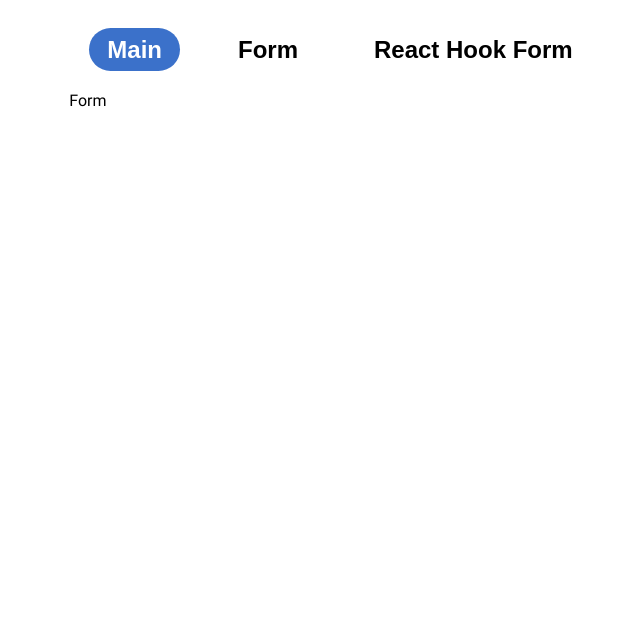
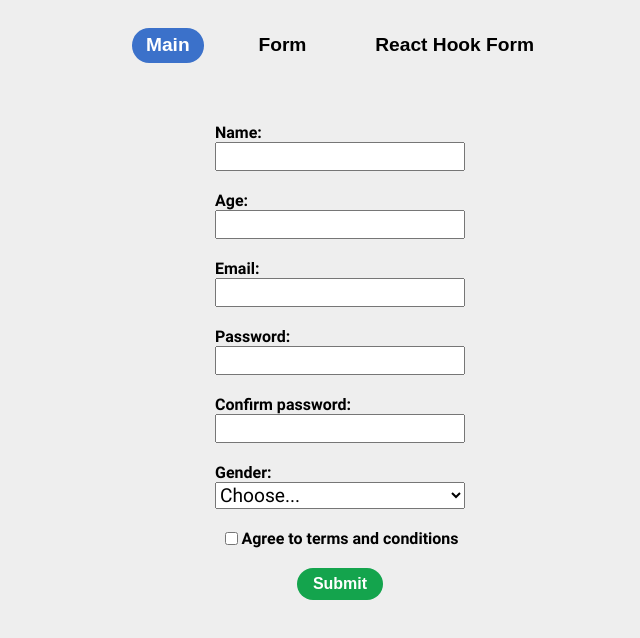
Before and after one commit to whiterabbit8/react-components, a React (Vite) app in the folder react-forms/: page /form in a window 1280 px wide. Shown: the top 638 px of the page, without its empty margins (308-948 px from the left). Built offline with nearby package versions, Linux system fonts and the light colour scheme.

Commit message:
feat: add form

```diff
--- a/react-forms/src/pages/Form/Form.tsx
+++ b/react-forms/src/pages/Form/Form.tsx
@@ -1,3 +1,39 @@
 export default function Form(): JSX.Element {
-  return <div>Form</div>;
+  return (
+  <form className="form">
+    <div className="form-element">
+      <label htmlFor="name">Name:</label>
+      <input type="text" name="name" className="input" />
+    </div>
+    <div className="form-element">
+      <label htmlFor="age">Age:</label>
+      <input type="text" name="age" className="input" />
+    </div>
+    <div className="form-element">
+      <label htmlFor="email">Email:</label>
+      <input type="text" name="email" className="input" />
+    </div>
+    <div className="form-element">
+      <label htmlFor="password">Password:</label>
+      <input type="text" name="password" className="input" />
+    </div>
+    <div className="form-element">
+      <label htmlFor="password-confirm">Confirm password:</label>
+      <input type="text" name="password-confirm" className="input" />
+    </div>
+    <div className="form-element">
+      <label htmlFor="password-confirm">Gender:</label>
+      <select name="password-confirm" className="input">
+        <option>Choose...</option>
+        <option>Male</option>
+        <option>Female</option>
+      </select>
+    </div>
+    <div className="form-element checkbox">
+      <input type="checkbox" name="acceptance" />
+      <label htmlFor="acceptance">Agree to terms and conditions</label>
+    </div>
+    <button type="submit" className="submit-btn">Submit</button>
+  </form>
+  );
 }
--- a/react-forms/src/store/formSlice.tsx
+++ b/react-forms/src/store/formSlice.tsx
@@ -1,6 +1,6 @@
 import { createSlice, PayloadAction } from '@reduxjs/toolkit';
 
-export interface FormState {
+export interface FormData {
   name: string;
   age: number;
   email: string;
@@ -9,47 +9,50 @@ export interface FormState {
   acceptance: boolean;
 }
 
+export interface FormState {
+  submitted: FormData[];
+}
+
 const initialState: FormState = {
-  name: '',
-  age: 21,
-  email: '',
-  password: '',
-  gender: '',
-  acceptance: false,
+  // name: '',
+  // age: 21,
+  // email: '',
+  // password: '',
+  // gender: '',
+  // acceptance: false,
+  submitted: [],
 };
 
 export const formSlice = createSlice({
   name: 'formData',
   initialState,
   reducers: {
-    setName: (state, action: PayloadAction<string>) => {
-      state.name = action.payload;
-    },
-    setAge: (state, action: PayloadAction<number>) => {
-      state.age = action.payload;
-    },
-    setEmail: (state, action: PayloadAction<string>) => {
-      state.email = action.payload;
-    },
-    setPassword: (state, action: PayloadAction<string>) => {
-      state.email = action.payload;
-    },
-    setGender: (state, action: PayloadAction<string>) => {
-      state.gender = action.payload;
-    },
-    setAcceptance: (state, action: PayloadAction<boolean>) => {
-      state.acceptance = action.payload;
-    },
+    // setName: (state, action: PayloadAction<string>) => {
+    //   state.name = action.payload;
+    // },
+    // setAge: (state, action: PayloadAction<number>) => {
+    //   state.age = action.payload;
+    // },
+    // setEmail: (state, action: PayloadAction<string>) => {
+    //   state.email = action.payload;
+    // },
+    // setPassword: (state, action: PayloadAction<string>) => {
+    //   state.email = action.payload;
+    // },
+    // setGender: (state, action: PayloadAction<string>) => {
+    //   state.gender = action.payload;
+    // },
+    // setAcceptance: (state, action: PayloadAction<boolean>) => {
+    //   state.acceptance = action.payload;
+    // },
+    setSubmitted: (state, action: PayloadAction<FormData>) => {
+      state.submitted.push(action.payload);
+    }
   },
 });
 
 export const {
-  setName,
-  setAge,
-  setEmail,
-  setPassword,
-  setGender,
-  setAcceptance,
+  setSubmitted
 } = formSlice.actions;
 
 export default formSlice.reducer;
--- a/react-forms/src/style.scss
+++ b/react-forms/src/style.scss
@@ -19,13 +19,17 @@
   font-style: normal;
 }
 
+* {
+  box-sizing: border-box;
+}
+
 body {
   width: 100vw;
   height: 95vh;
   display: flex;
   justify-content: center;
   font-family: 'Roboto', sans-serif;
-  background: #fff;
+  background: #eee;
 }
 
 a,
@@ -51,7 +55,7 @@ a:visited {
   border: none;
   border-radius: 0.9em;
   background: transparent;
-  font-size: 1.5em;
+  font-size: 1.2em;
   font-weight: 700;
   transition: 0.3s;
   cursor: pointer;
@@ -62,3 +66,46 @@ a:visited {
     color: #fff;
   }
 }
+
+.form {
+  margin-top: 40px;
+  display: flex;
+  flex-direction: column;
+  align-items: center;
+  font-size: 1em;
+  font-weight: 700;
+}
+
+.form-element {
+  margin-bottom: 20px;
+  display: flex;
+  flex-direction: column;
+  align-items: start;
+
+  &.checkbox {
+    flex-direction: row;
+  }
+}
+
+.input {
+  width: 250px;
+  font-family: 'Roboto', sans-serif;
+  font-size: 1.2em;
+}
+
+.submit-btn {
+  height: 2em;
+  padding: 0 1em;
+  border: none;
+  border-radius: 1em;
+  background: #14a44d;
+  color: #fff;
+  font-size: 1em;
+  font-weight: 700;
+  transition: 0.3s;
+  cursor: pointer;
+
+  &:hover {
+    background: #137f3e;
+  }
+}
```
